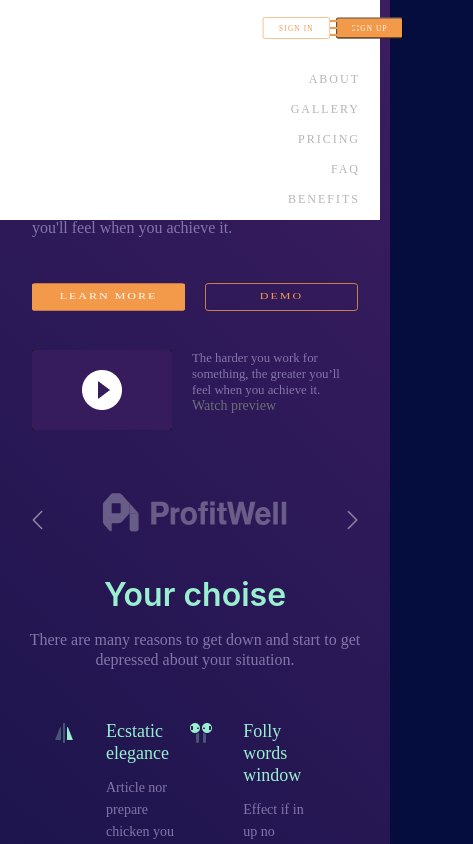
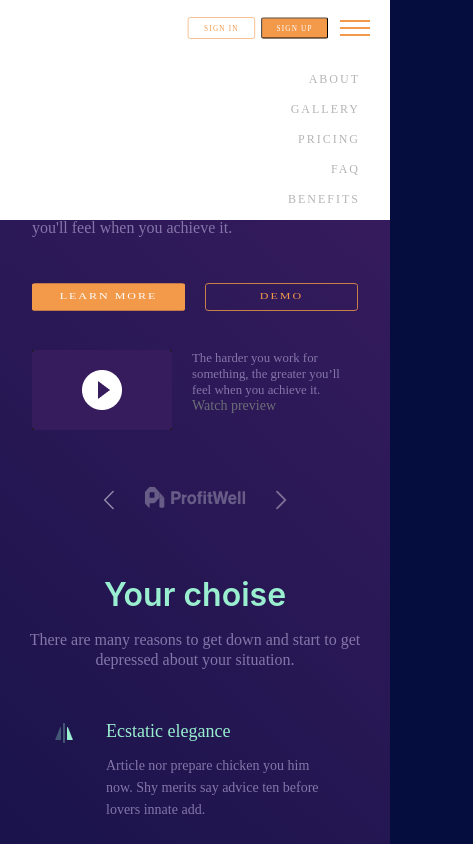
Before and after one commit to UmarEngineer/Data-Processing-LandingPage, a plain HTML site: page index.html in a window 390 px wide. Both pictures are taken after a click on the element 350 px from the left and 40 px from the top of the page. Shown: the top 844 px of the page, 473 px wide, since content can reach past the window. Drawn offline with nearby package versions, Linux system fonts and the light colour scheme.

Commit message:
Responsive choise section

```diff
--- a/style/main.css
+++ b/style/main.css
@@ -260,7 +260,7 @@ body{
 
 .partners__vector-2{
     position: absolute;
-    right: 20px;
+    right: -200px;
     top: -100px;
     opacity: 0.2;
     z-index: 1;
@@ -936,8 +936,15 @@ body{
 
 }
 
-@media screen and (max-width:1200px) {
+@media screen and (max-width:1100px) {
 
+    .partners__vector-2{
+        right: -60px
+    }
+
+    .choice-items{
+        padding: 0 150px;
+    }
 
 }
 
@@ -981,6 +988,10 @@ body{
         column-gap: 2rem;
     }
 
+    .choice-items{
+        padding: 0 50px;
+    }
+
 
 
 }
@@ -1008,9 +1019,9 @@ body{
         width: 100%;
         height: 220px;
         top: 0px;
-        left: -10px;
+        left: 0px;
         padding-top: 60px;
-        padding-right: 20px;
+        padding-right: 30px;
         color: #040D3E;
         text-align: right;
         transition: 2s;
@@ -1069,6 +1080,7 @@ body{
     .carousel-item{
         margin-left: -50%;
         width: 530px;
+
         height: 80px;
     }
 
@@ -1261,12 +1273,33 @@ body{
         padding-top: 0;
     }
 }
+@media screen and (max-width: 600px) {
 
+    .carousel-item{
+        width: 400px;
+        height: 60px;
+        align-items: center;
+    }
+
+}
+@media screen and (max-width: 500px) {
+
+    .choice-item{
+        width: 100%;
+    }
+
+
+
+}
 
 @media screen and (max-width: 400px) {
         .nav-buttons{
             transform: scale(0.6);
-            right: -60px;
+            right: 15px;
+        }
+
+        .nav-toggle{
+            right: 10px;
         }
 
         /* main section info styles */
@@ -1297,4 +1330,10 @@ body{
             font-size: 0.8rem;
             line-height: 1rem;
         }
+
+        .carousel-item{
+            width: 290px;
+            height: 40px;
+            align-items: center;
+        }
     }
```
